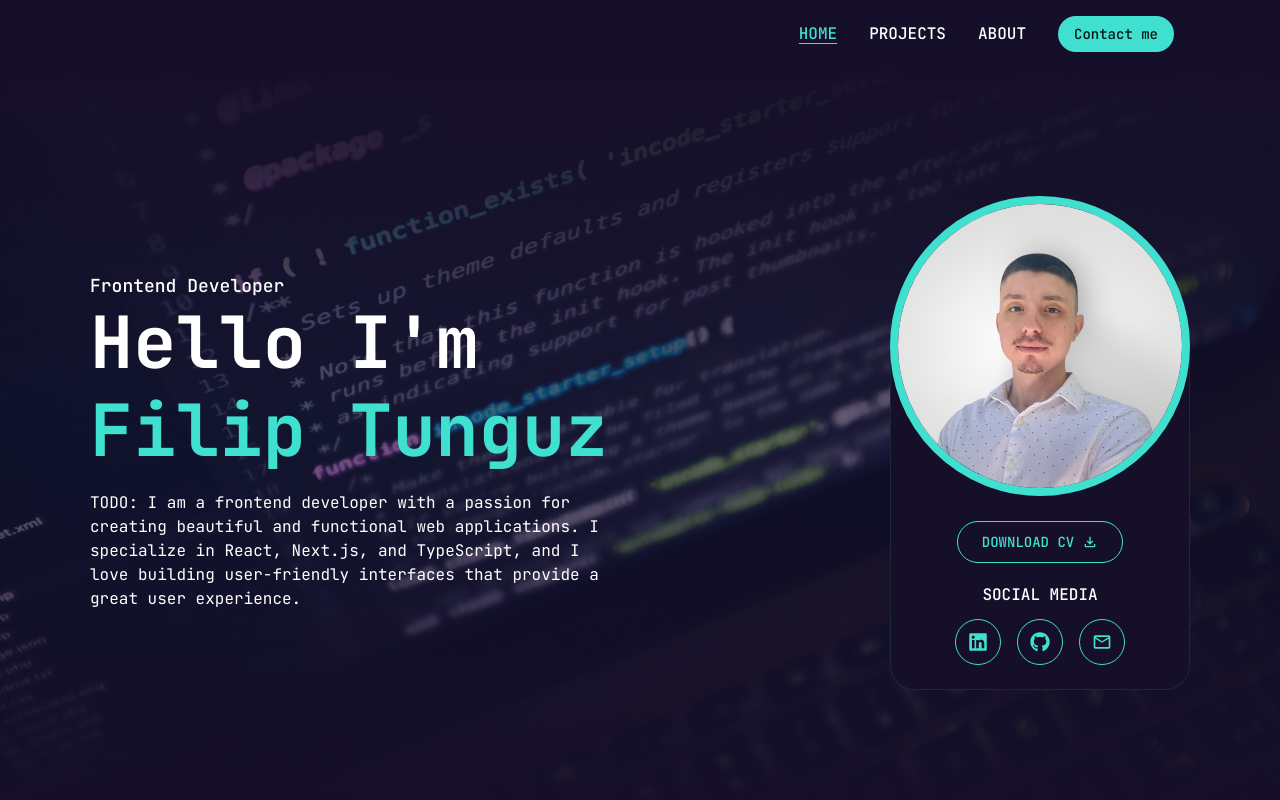
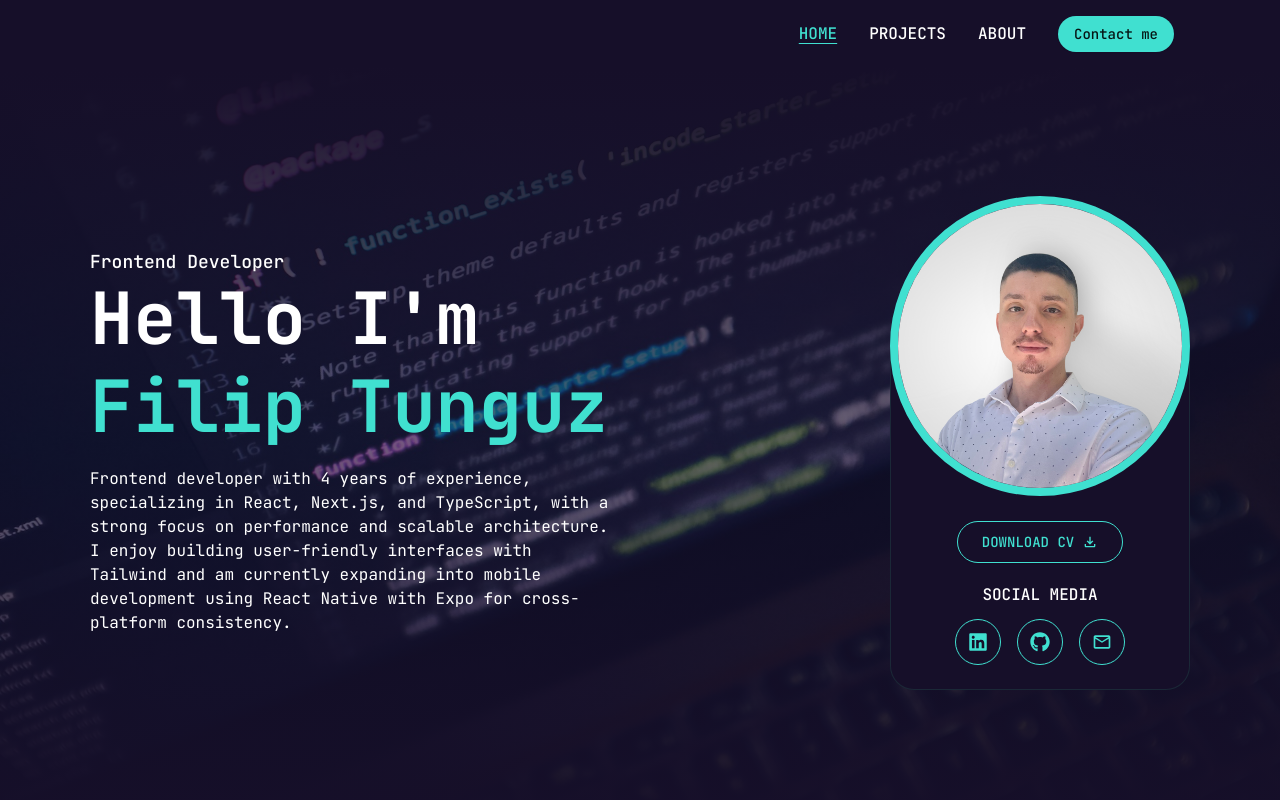
Before and after one commit to filiptunguz/portfolio, a Next.js app: page / in a window 1280 px wide. Shown: the top 800 px of the page. Built offline with nearby package versions, Linux system fonts and the light colour scheme.

Commit message:
change short description

```diff
--- a/src/app/layout.tsx
+++ b/src/app/layout.tsx
@@ -10,7 +10,7 @@ const jetBrainsMono = JetBrains_Mono({
 export const metadata: Metadata = {
 	title: 'Filip Tunguz - Frontend Developer',
 	description:
-		'TODO: I am a frontend developer with a passion for creating beautiful and functional web applications. I specialize in React, Next.js, and TypeScript, and I love building user-friendly interfaces that provide a great user experience.',
+		'Frontend developer with 4 years of experience, specializing in React, Next.js, and TypeScript, with a strong focus on performance and scalable architecture. I enjoy building user-friendly interfaces with Tailwind and am currently expanding into mobile development using React Native with Expo for cross-platform consistency.',
 };
 
 export default function RootLayout({
--- a/src/sections/heading-section.tsx
+++ b/src/sections/heading-section.tsx
@@ -33,9 +33,10 @@ function AboutHeadingPart() {
 				<span className="text-primary">Filip Tunguz</span>
 			</h1>
 			<p>
-				TODO: I am a frontend developer with a passion for creating beautiful and functional web
-				applications. I specialize in React, Next.js, and TypeScript, and I love building
-				user-friendly interfaces that provide a great user experience.
+				Frontend developer with 4 years of experience, specializing in React, Next.js, and
+				TypeScript, with a strong focus on performance and scalable architecture. I enjoy building
+				user-friendly interfaces with Tailwind and am currently expanding into mobile development
+				using React Native with Expo for cross-platform consistency.
 			</p>
 		</div>
 	);
```
